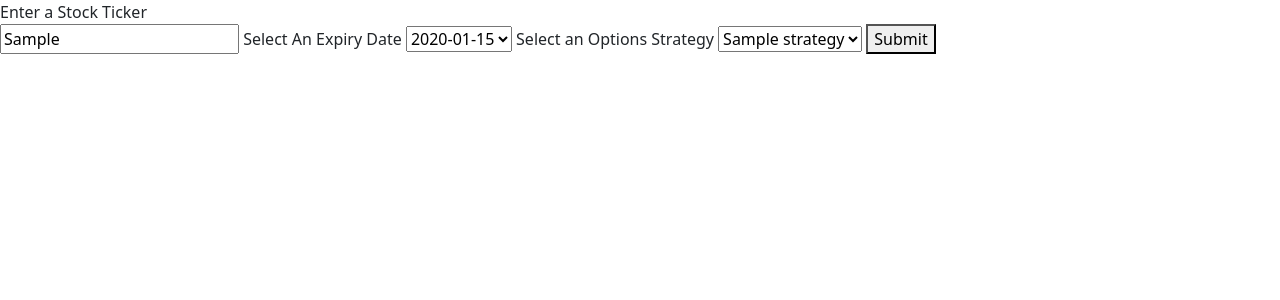
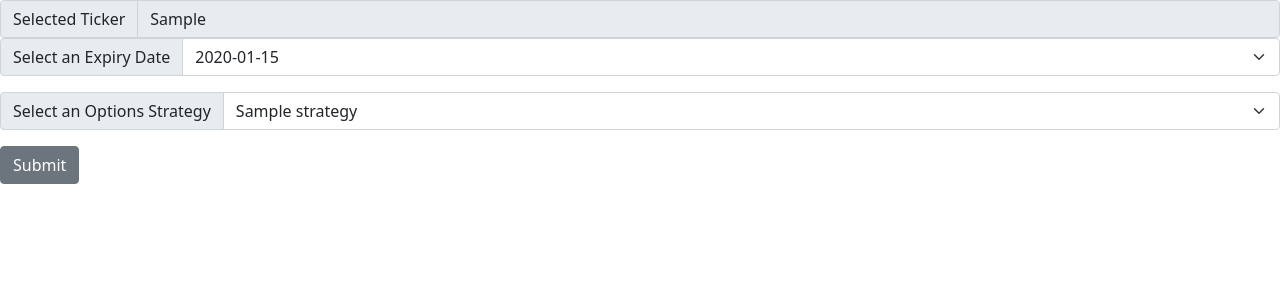
Before and after one commit to Shin-Leo/optionsPortfolio, a Django app: template optionsPF/templates/optionsPF/date.html in a window 1280 px wide. Shown: the top 300 px of the page. Run offline with Django 3.2, Linux system fonts and the light colour scheme; the template is opened without the code that fills it: most values are stand-ins (such as "Sample title", 1, 10 or a date in 2020); some libraries are stand-ins or nearby versions.

Commit message:
added basic bootstrap to date.html

```diff
--- a/optionsPF/templates/optionsPF/date.html
+++ b/optionsPF/templates/optionsPF/date.html
@@ -3,30 +3,46 @@
 <head>
     <meta charset="UTF-8">
     <title>Home</title>
-    <link href="https://cdn.jsdelivr.net/npm/bootstrap@5.0.1/dist/css/bootstrap.min.css" rel="stylesheet" integrity="sha384-+0n0xVW2eSR5OomGNYDnhzAbDsOXxcvSN1TPprVMTNDbiYZCxYbOOl7+AMvyTG2x" crossorigin="anonymous">
+    <link href="https://cdn.jsdelivr.net/npm/bootstrap@5.0.1/dist/css/bootstrap.min.css" rel="stylesheet"
+          integrity="sha384-+0n0xVW2eSR5OomGNYDnhzAbDsOXxcvSN1TPprVMTNDbiYZCxYbOOl7+AMvyTG2x" crossorigin="anonymous">
     <script src="https://stackpath.bootstrapcdn.com/bootstrap/4.1.3/js/bootstrap.min.js"
             integrity="sha384-ChfqqxuZUCnJSK3+MXmPNIyE6ZbWh2IMqE241rYiqJxyMiZ6OW/JmZQ5stwEULTy"
             crossorigin="anonymous"></script>
 </head>
 <body>
-<label>Enter a Stock Ticker</label>
 <form method="POST" action="/search/">
     {% csrf_token %}
-        <input type="text" name="textfield" value= {{ ticker }}>
-    <label>Select An Expiry Date</label>
-        <select id="the-id" name="selected-date" class="custom-select-sm">
+    <div class="input-group">
+      <span class="input-group-text">Selected Ticker</span>
+      <input type="text" aria-label="First name" class="form-control"
+             name="textfield" value={{ ticker }} readonly class="form-control-plaintext">
+    </div>
+    <div class="input-group mb-3">
+        <label class="input-group-text" for="inputGroupSelect01">Select an Expiry Date</label>
+        <select id="inputGroupSelect01" name="selected-date" class="form-select">
             {% for i in option_expiry_dates_list %}
+                {% if forloop.first %}
+                    <option selected value="{{ i }}">{{ i }}</option>
+                {% else %}
                     <option value="{{ i }}">{{ i }}</option>
-            {% endfor %}
-        </select >
-                <label>Select an Options Strategy</label>
-            {% csrf_token %}
-        <select id="the-id" name="selected-strategy">
-            {% for i in strategies %}
-                <option value="{{ i }}">{{ i }}</option>
+                {% endif %}
             {% endfor %}
         </select>
-        <button type="submit">Submit</button>
+    </div>
+    <div class="input-group mb-3">
+        <label class="input-group-text" for="inputGroupSelect01">Select an Options Strategy</label>
+        <select id="inputGroupSelect01" name="selected-strategy" class="form-select">
+            {% for i in strategies %}
+                {% if forloop.first %}
+                    <option selected value="{{ i }}">{{ i }}</option>
+                {% else %}
+                    <option value="{{ i }}">{{ i }}</option>
+                {% endif %}
+            {% endfor %}
+        </select>
+    </div>
+    {% csrf_token %}
+    <button type="submit" class="btn btn-secondary">Submit</button>
 </form>
 </body>
 </html>
--- a/optionsPF/views.py
+++ b/optionsPF/views.py
@@ -71,8 +71,8 @@
         purchase_date = datetime.datetime.now(tz=eastern).date()
 
         contract = ButterflySpread.objects.create(strike=strike, contract_price=last_price, purchase_date=purchase_date,
-                                            expiry_date=expiry_date, num_contracts=num_contracts, ticker=ticker,
-                                            strategy_name=strategy)
+                                                  expiry_date=expiry_date, num_contracts=num_contracts, ticker=ticker,
+                                                  strategy_name=strategy)
         contract.save()
         contract_attributes = contract.return_attributes()
         return render(request, 'optionsPF/success.html', contract_attributes)
```
Lines whose indentation alone changed are shown as unchanged.
